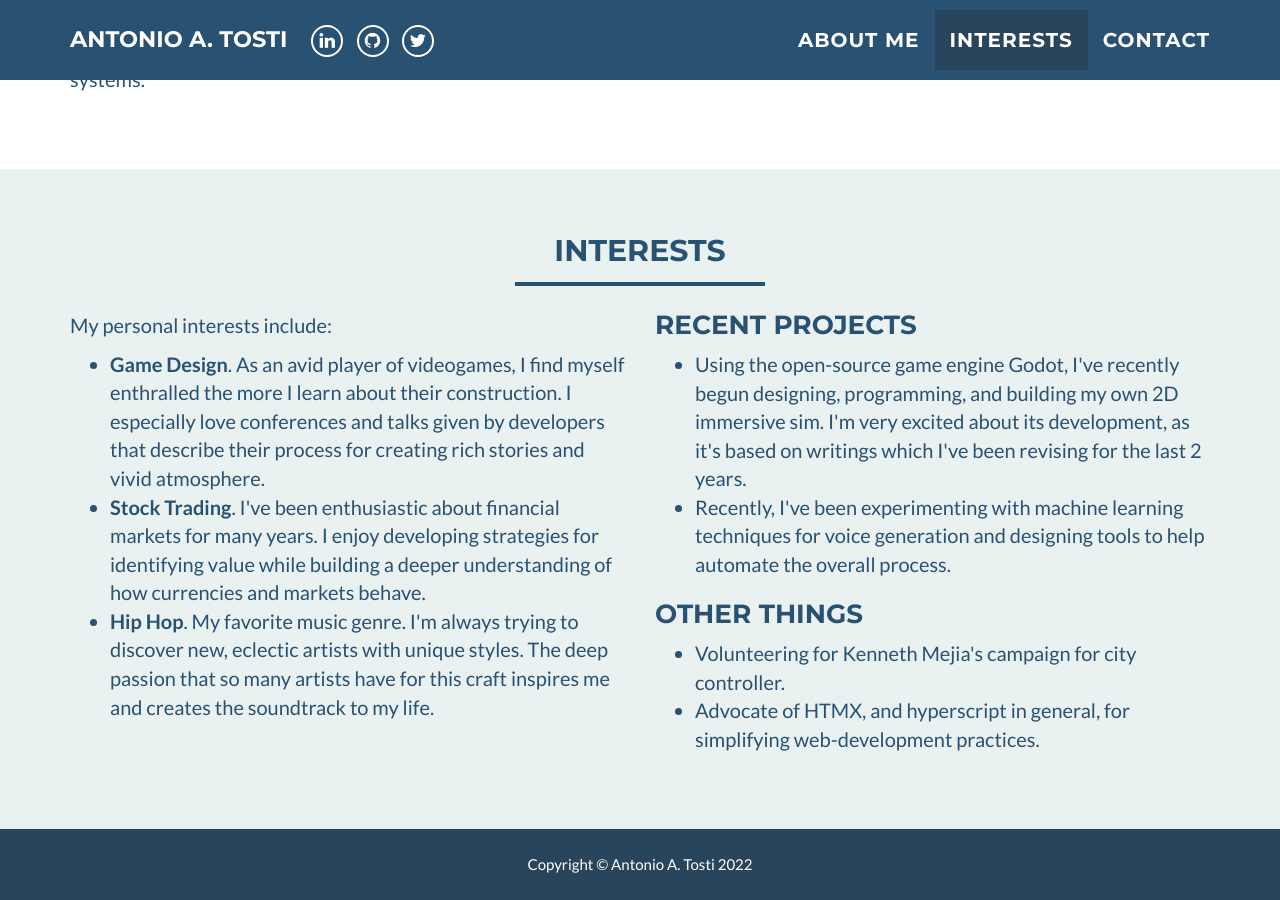
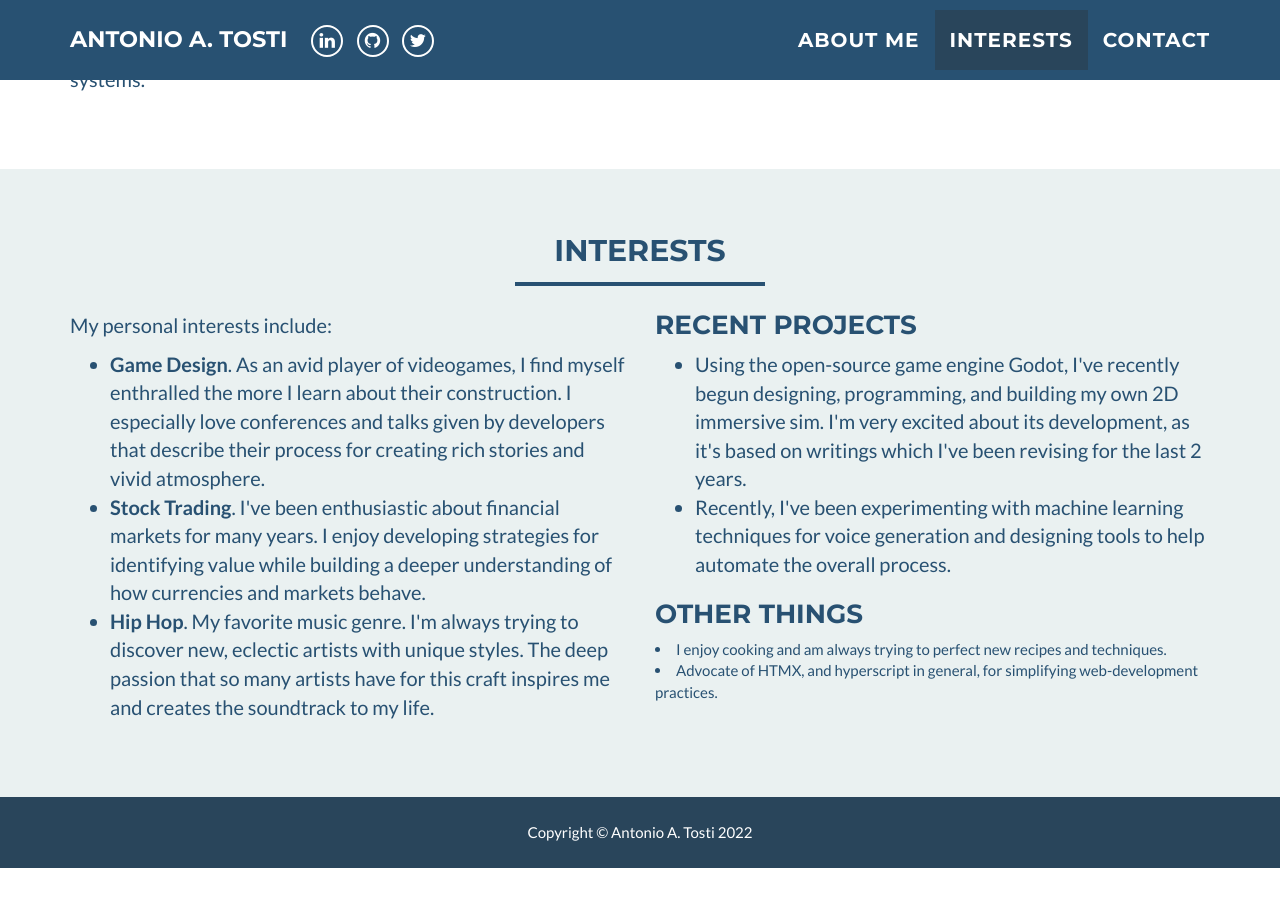
Before and after one commit to atosti/atosti.github.io, a Jekyll site: the page built from index.html, in a window 1280 px wide and 900 px high, scrolled down 1044 px. Built offline with Jekyll 4.4.1, drawn with Linux system fonts in a browser that asks for light colours; after the commit the page ends 1912 px from its top, so only the background shows below that.

Commit message:
Update interests.html

```diff
--- a/_includes/interests.html
+++ b/_includes/interests.html
@@ -34,14 +34,17 @@
 				I'm very excited about its development, as it's based on writings which I've been revising for the last 2 years.
     		</li>
   			<li>
-          		Recently, I've been experimenting with machine learning techniques for voice generation and designing tools to help automate the overall process.
+          			Recently, I've been experimenting with machine learning techniques for voice generation and designing tools to help automate the overall process.
   			</li>
   		    </ul>
   		    <h3>Other Things</h3>
-  		    <ul>
+<!--   		    <ul>
   			<li>
-        		Volunteering for Kenneth Mejia's campaign for city controller.
-  			</li>
+        			Volunteering for Kenneth Mejia's campaign for city controller.
+  			</li> -->
+	    		<li>
+				I enjoy cooking and am always trying to perfect new recipes and techniques.
+	    		</li>
   			<li>
 				Advocate of HTMX, and hyperscript in general, for simplifying web-development practices.
   			</li>
```
